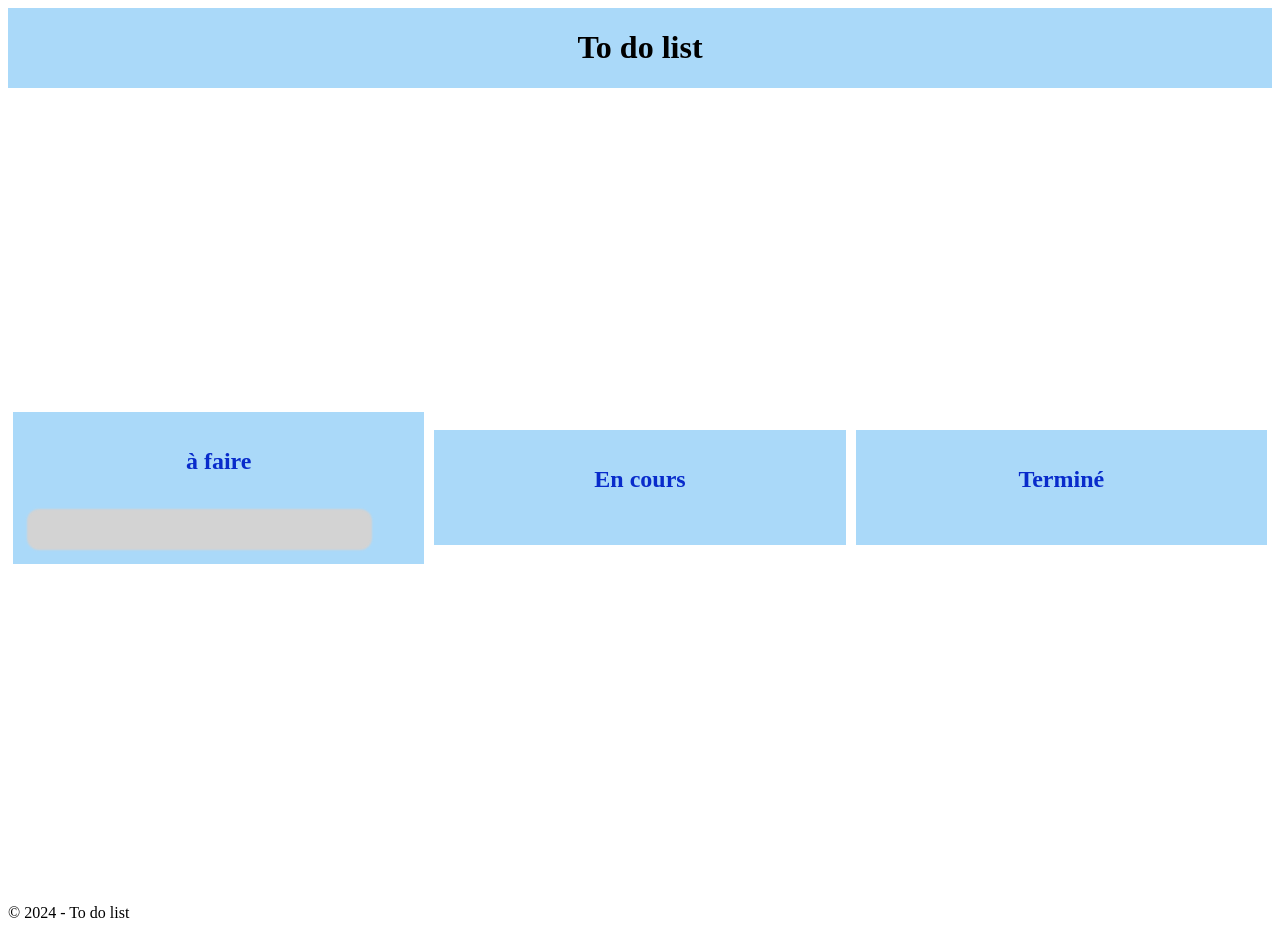
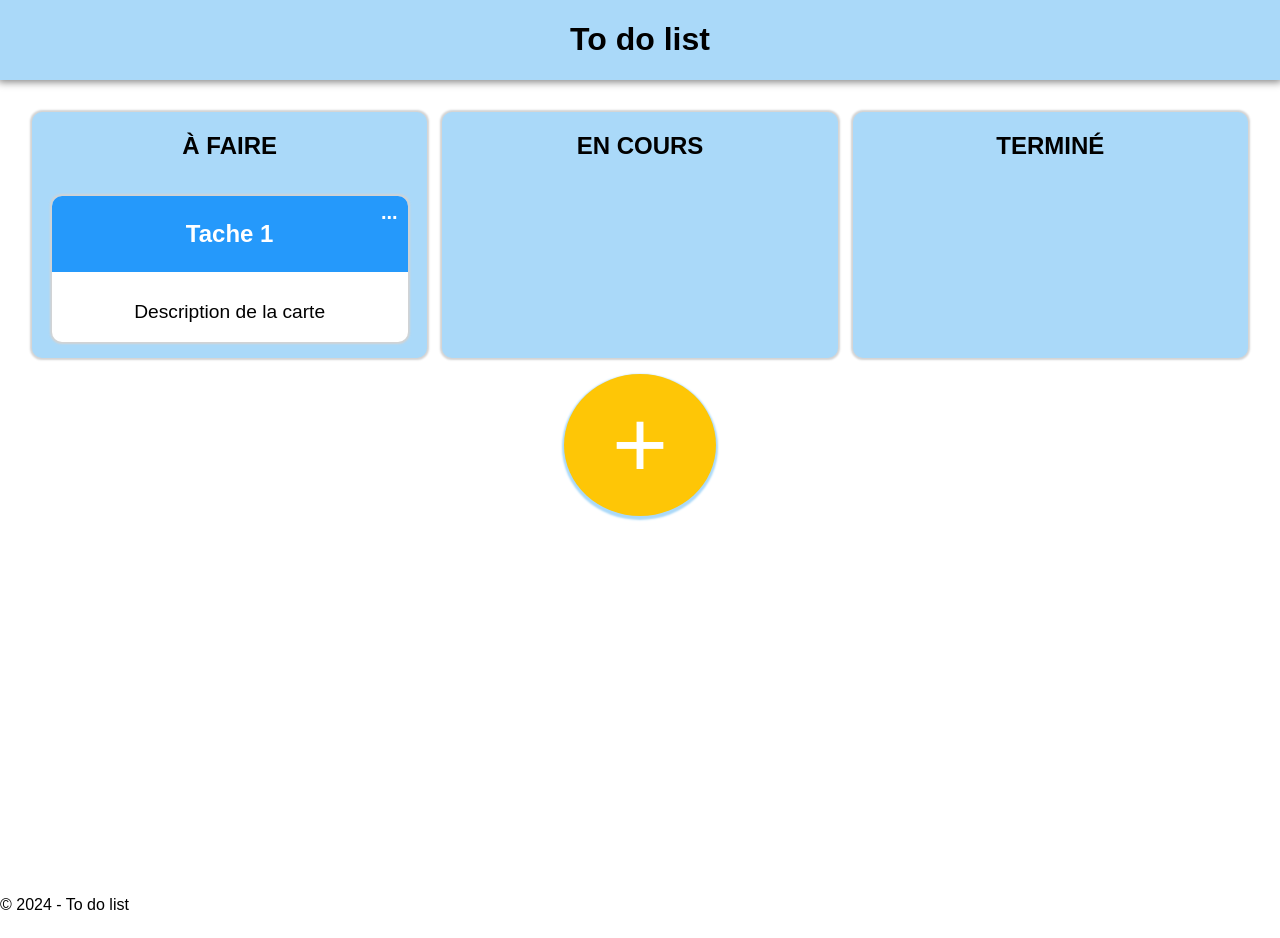
Before and after one commit to teo-crth/toDoList, a plain HTML site: page index.html in a window 1280 px wide. Drawn offline with Linux system fonts and the light colour scheme.

Commit message:
css & html fix

```diff
--- a/index.html
+++ b/index.html
@@ -22,14 +22,15 @@
                 </div>
                 <article>
                     <div class="container-task-header">
-                        <h3 class="task-name"></h3>
-                        <span class="modify-icon"></span>
+                        <h3 class="task-name">Tache 1</h3>
+                        <span class="modify-icon">...</span>
+                    </div>
+                    <div class="container-task-body">
+                        <p class="description-task">Description de la carte</p>
                     </div>
                     <div class="container-modificationOfaTask hidden">
-                        <span class="modification-icone"></span>
-                    </div>
-                    <div class="container-add-icone">
-                        <span id="add-icone"></span>
+                        <button id="modify-task-button">Modifier</button>
+                        <button id="delete-task-button">Supprimer</button>
                     </div>
                 </article>
             </section>
@@ -53,6 +54,9 @@
             <input type="" id="popup-input-font">
             <button></button>
         </div>
+        <div class="container-add-icone">
+            <span id="add-icone">+</span>
+        </div>
     </main>
     <footer>
         <div class="container-footer">
--- a/style.css
+++ b/style.css
@@ -8,19 +8,33 @@
 
  header {
    background-color: var(--color-light-blue);
+   box-shadow: 0px 0px 8px 2px grey;
+ }
+
+ body {
+    margin: 0;
+    padding: 0;
+    font-family: 'Arial', sans-serif;
  }
 
  main {
     display: flex;
     flex-direction: column;
-    justify-content: center;
+    justify-content: start;
     align-items: center;
     height: 100vh;
     width: 100%;
+    margin: 0;
+    padding: 0;
  }
 
  .container-sections {
-   flex-direction: row;
+   flex-direction: column;
+   margin: 0 auto;
+   display: flex;
+   gap: 15px;
+   width: 95%;
+   margin-top: 2rem;
  }
 
  .hidden {
@@ -30,9 +44,14 @@
 .container-main-title,
 .container-kanban-title,
 .container-add-icone,
-.container-sections {
+section {
    width: 100%;
    display: flex;
+}
+
+.container-main-title,
+.container-kanban-title,
+.container-add-icone {
    justify-content: center;
    align-items: center;
 }
@@ -46,38 +65,63 @@ h1 {
 
 section {
    margin: 0 auto;
-   padding: 1rem;
-   width: 30%;
+   width: 100%;
    background-color: var(--color-light-blue);
    max-height: 70vh;
+   border-radius: 10px;
+   overflow: scroll;
+   flex-direction: column;
+   align-items: center;
+   justify-content: start;
+   box-shadow: 0px 0px 2px 2px lightgray;
 }
 
 article {
    display: flex;
    flex-direction: column;
    width: 90%;
-   justify-content: start;
+   justify-content: center;
    align-items: center;
-   background-color: lightgray;
+   background-color: white;
    border-radius: 10px;
    box-shadow: 0px 0px 2px 2px lightgray;
+   gap: 10px;
+   margin-bottom: 1rem;
+}
+
+.container-task-header {
+  display: flex;
+  flex-direction: row;
+  width: 100%;
+  background-color: var(--color-blue);
+  border-radius: 10px 10px 0 0;
+  justify-content: center;
+  align-items: center;
+  position: relative;
+
 }
 
 .container-kanban-title {
     margin-bottom: 1rem;
  }
 
+ .modify-icon {
+   cursor: pointer;
+   position: absolute;
+   right: 10px;
+   top: 5px;
+   font-size: 20px;
+   font-weight: 800;
+
+ }
+
 .state-title {
-    color: var(--color-dark-blue);
+   color: black;
    font-size: 1.5rem;
    font-weight: bold;
+   text-transform: uppercase;
 }
 
- .container-task-header {
-   display: flex;
-   flex-direction: row;
-
- }
 
 .container-modificationOfaTask {
 
@@ -88,13 +132,46 @@ article {
 }
 
 #add-icone {
+   cursor: pointer;
+   font-size: 6rem;
+   color: white;
+   background-color: var(--color-orange);
+   border-radius: 50%;
+   padding: 1rem 3rem;
+   box-shadow: 0px 2px 2px 2px var(--color-light-blue);
+   margin-top: 1rem;
 
 }
 
+#add-icone:hover {
+   background-color: orange;
+}
+
 .task-name {
+   color: white;
+   font-weight: 600;
+   font-size: 1.5rem;
+}
+
+.modify-icon {
+   color: white;
 
 }
 
- .modify-icon {
+.container-task-body p {
+   color: black;
+   font-size: 1.2rem;
+   font-weight: 500;
+   text-align: justify;
+}
+
+@media screen and (min-width: 768px) {
+   .container-sections {
+      flex-direction: row;
+   }
+
+   section {
+      width: 90%;
+   }
 
 }
```
Also changed, not shown: app.js (line endings or trailing spaces). Lines whose indentation alone changed are shown as unchanged.
